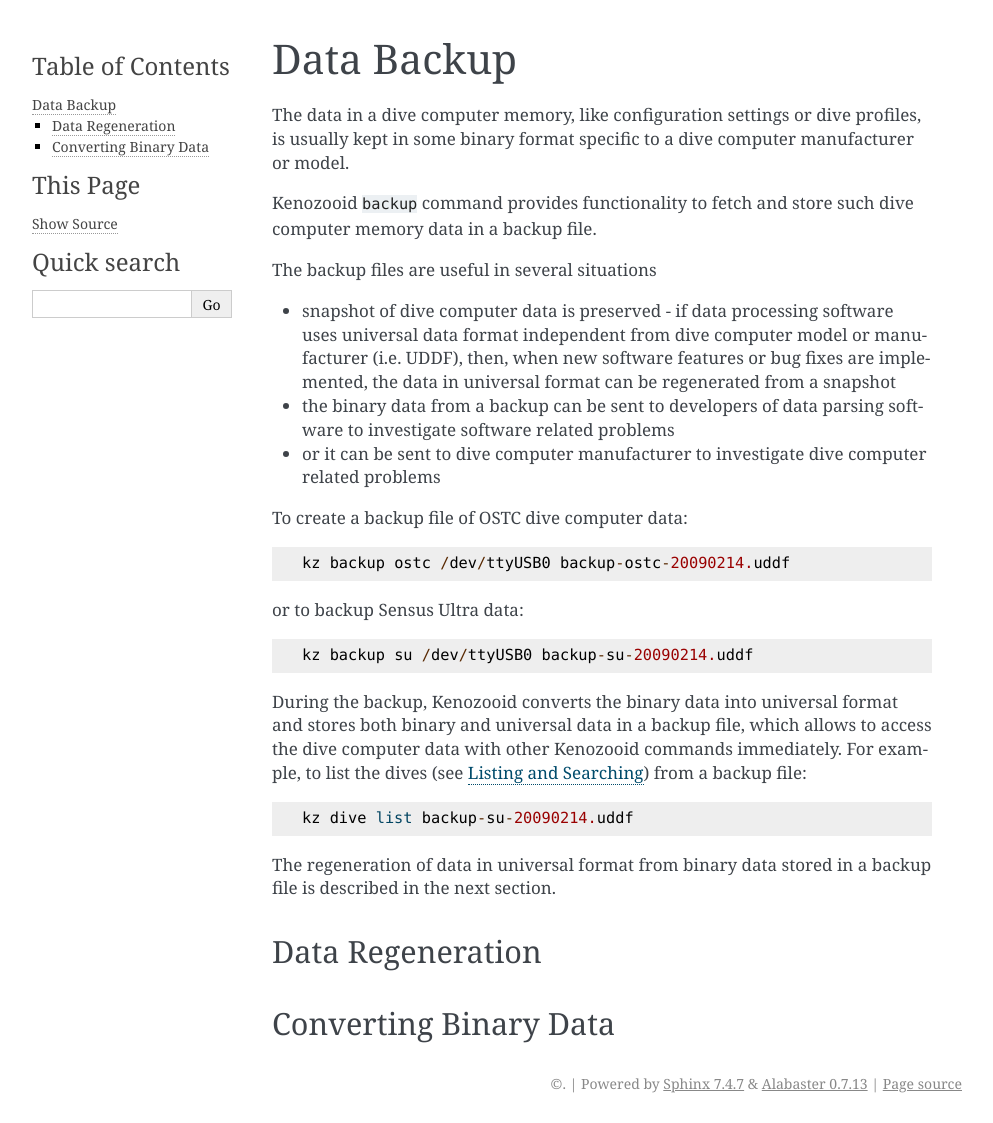
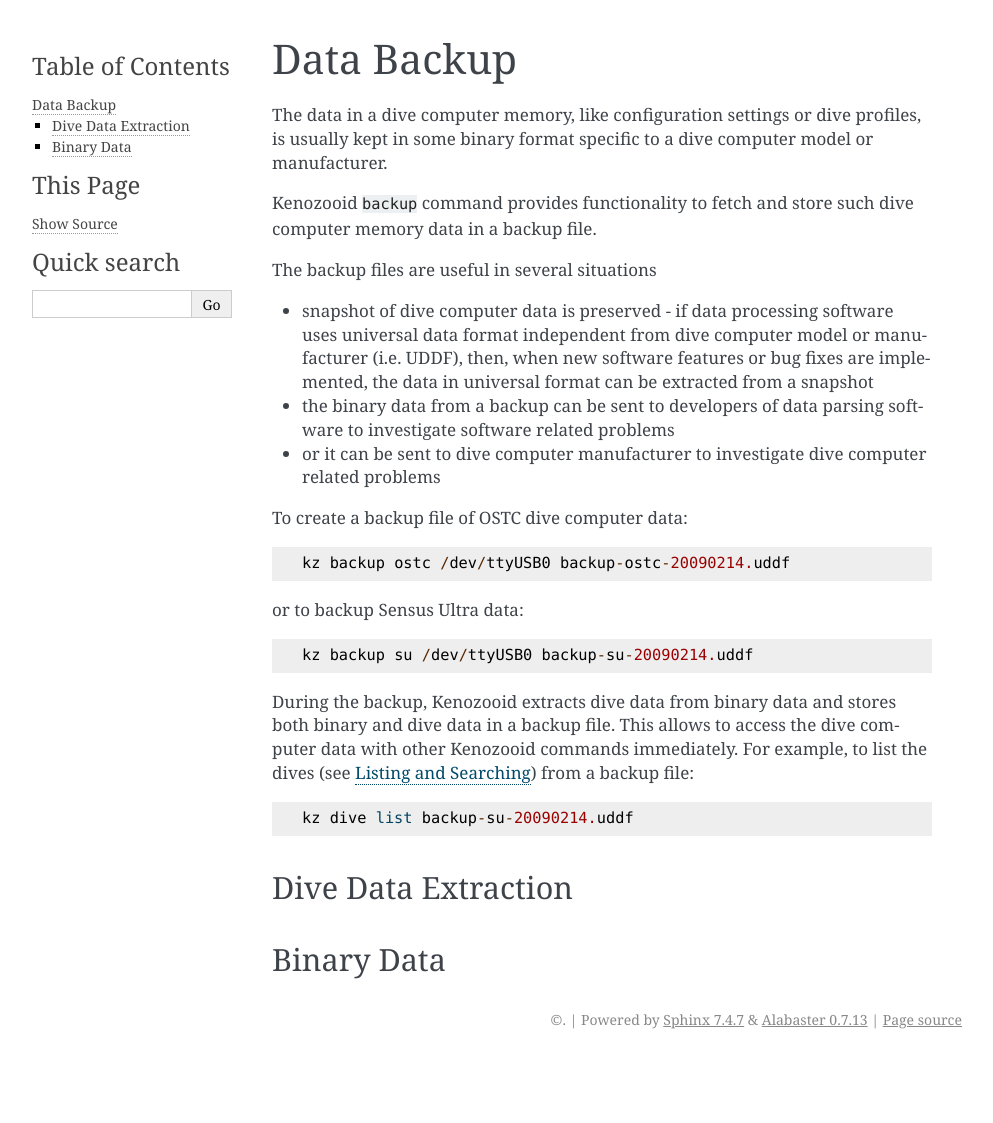
Before and after one commit to gitGNU/gnu_kenozooid, a Sphinx documentation site: the page built from doc/user/backup.rst, in a window 1280 px wide. Shown: the whole page, without its empty margins (148-1141 px from the left). Built offline with Sphinx 7.4.7, drawn with Linux system fonts in a browser that asks for light colours; after the commit the page ends 1059 px from its top, so only the background shows below that.

Commit message:
- in user manual: convert, regenerate -> extract

```diff
--- a/doc/user/backup.rst
+++ b/doc/user/backup.rst
@@ -4,7 +4,7 @@
 -----------
 The data in a dive computer memory, like configuration settings or dive
 profiles, is usually kept in some binary format specific to a dive computer
-manufacturer or model.
+model or manufacturer.
 
 Kenozooid ``backup`` command provides functionality to fetch and store such
 dive computer memory data in a backup file.
@@ -14,7 +14,7 @@
 - snapshot of dive computer data is preserved - if data processing software
   uses universal data format independent from dive computer model or
   manufacturer (i.e.  UDDF), then, when new software features or bug fixes
-  are implemented, the data in universal format can be regenerated from
+  are implemented, the data in universal format can be extracted from
   a snapshot
 - the binary data from a backup can be sent to developers of data parsing
   software to investigate software related problems
@@ -29,20 +29,17 @@
 
     kz backup su /dev/ttyUSB0 backup-su-20090214.uddf
 
-During the backup, Kenozooid converts the binary data into universal format
-and stores both binary and universal data in a backup file, which allows to
-access the dive computer data with other Kenozooid commands immediately.
-For example, to list the dives (see :ref:`logbook-ls`) from a backup file::
+During the backup, Kenozooid extracts dive data from binary data and stores
+both binary and dive data in a backup file. This allows to access the dive
+computer data with other Kenozooid commands immediately.  For example, to
+list the dives (see :ref:`logbook-ls`) from a backup file::
 
     kz dive list backup-su-20090214.uddf
 
-The regeneration of data in universal format from binary data stored in a
-backup file is described in the next section.
+Dive Data Extraction
+^^^^^^^^^^^^^^^^^^^^
 
-Data Regeneration
-^^^^^^^^^^^^^^^^^
-
-Converting Binary Data
-^^^^^^^^^^^^^^^^^^^^^^
+Binary Data
+^^^^^^^^^^^
 
 .. vim: sw=4:et:ai
```
